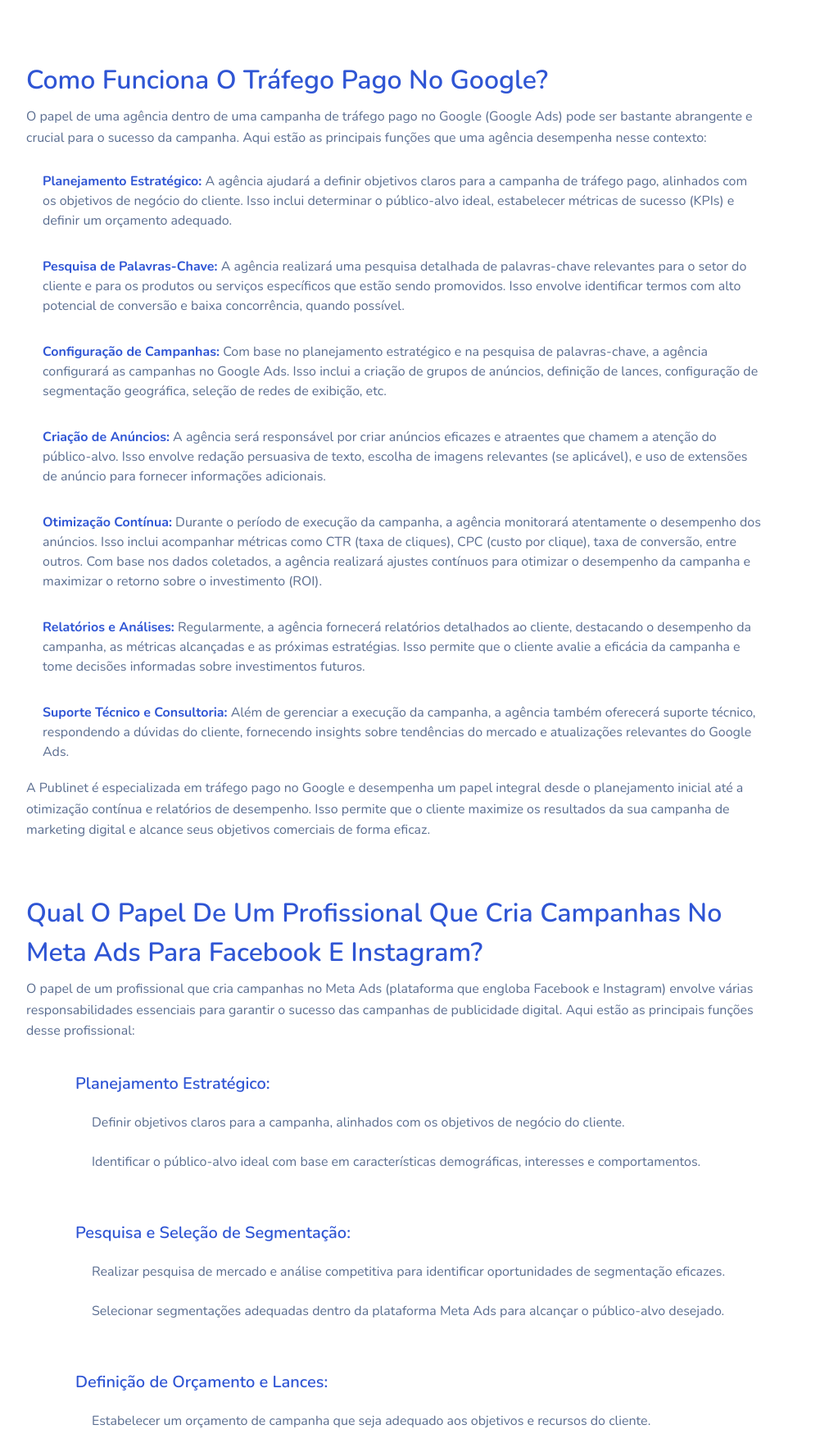
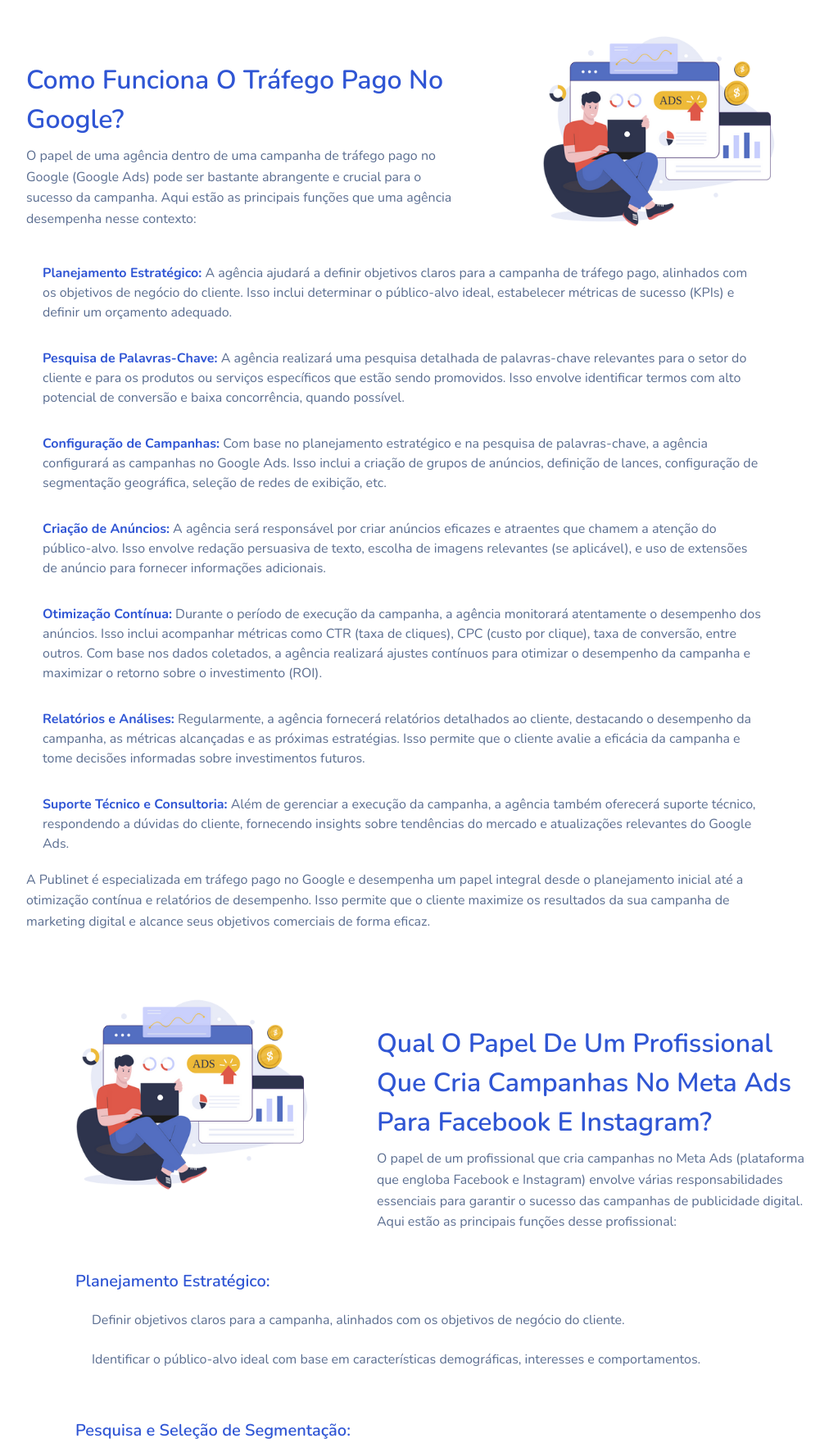
Before and after one commit to israelguido/base-layout, a PHP site: page /trafego-pago.php in a window 1280 px wide. Shown: the part 74-1834 px from the top of the page at 82% size, without its empty margins (53-1065 px from the left). Run offline with PHP 8.4, Linux system fonts and the light colour scheme.

Commit message:
:hammer: imagens da página de serviços

```diff
--- a/trafego-pago.php
+++ b/trafego-pago.php
@@ -1,10 +1,17 @@
 <?php include_once("header.php"); ?>
 
 <div class="container mt-100 mt-60">
+    <div class="row mt-5 mb-2">
+        <div class="col-6">
+            <h3 class="mt-5 mb-2 h2 text-primary text-capitalize">como funciona o tráfego pago no google?</h3>
+            <p class="text-secondary">O papel de uma agência dentro de uma campanha de tráfego pago no Google (Google Ads) pode ser bastante abrangente e crucial para o sucesso da campanha. Aqui estão as principais funções que uma agência desempenha nesse contexto:</p>
+        </div>
+        <div class="col-4 mr-5 mb-2">
+            <img src="images/trafego-pago/1.png" alt="Site profissional" width="400px">
+        </div>
+    </div>
     <div class="row">
         <div class="col-10">
-            <h3 class="mt-5 mb-2 h2 text-primary text-capitalize">como funciona o tráfego pago no google?</h3>
-            <p class="text-secondary">O papel de uma agência dentro de uma campanha de tráfego pago no Google (Google Ads) pode ser bastante abrangente e crucial para o sucesso da campanha. Aqui estão as principais funções que uma agência desempenha nesse contexto:</p>
             <ul class="list-group">
                 <li class="list-group-item border-0 mb-2 text-secondary"><span class="text-primary font-weight-bold">Planejamento Estratégico:</span> A agência ajudará a definir objetivos claros para a campanha de tráfego pago, alinhados com os objetivos de negócio do cliente. Isso inclui determinar o público-alvo ideal, estabelecer métricas de sucesso (KPIs) e definir um orçamento adequado.</li>
                 <li class="list-group-item border-0 mb-2 text-secondary"><span class="text-primary font-weight-bold">Pesquisa de Palavras-Chave:</span> A agência realizará uma pesquisa detalhada de palavras-chave relevantes para o setor do cliente e para os produtos ou serviços específicos que estão sendo promovidos. Isso envolve identificar termos com alto potencial de conversão e baixa concorrência, quando possível.</li>
@@ -17,11 +24,17 @@
             <p class="text-secondary">A Publinet é especializada em tráfego pago no Google e desempenha um papel integral desde o planejamento inicial até a otimização contínua e relatórios de desempenho. Isso permite que o cliente maximize os resultados da sua campanha de marketing digital e alcance seus objetivos comerciais de forma eficaz.</p>
         </div>
     </div>
-
+    <div class="row mt-5 mb-2">
+        <div class="col-4 mr-5 mb-2">
+            <img src="images/trafego-pago/1.png" alt="Site profissional" width="400px">
+        </div>
+        <div class="col-6">
+            <h3 class="mt-5 mb-2 h2 text-primary text-capitalize">qual o papel de um profissional que cria campanhas no meta ads para facebook e instagram?</h3>
+            <p class="text-secondary">O papel de um profissional que cria campanhas no Meta Ads (plataforma que engloba Facebook e Instagram) envolve várias responsabilidades essenciais para garantir o sucesso das campanhas de publicidade digital. Aqui estão as principais funções desse profissional:</p>
+        </div>
+    </div>
     <div class="row">
         <div class="col-10">
-            <h3 class="mt-5 mb-2 h2 text-primary text-capitalize">qual o papel de um profissional que cria campanhas no meta ads para facebook e instagram?</h3>
-            <p class="text-secondary">O papel de um profissional que cria campanhas no Meta Ads (plataforma que engloba Facebook e Instagram) envolve várias responsabilidades essenciais para garantir o sucesso das campanhas de publicidade digital. Aqui estão as principais funções desse profissional:</p>
             <ul>
                 <li class="list-group-item border-0 mb-3"><p class="h5 mt-2 text-primary">Planejamento Estratégico:</p>
                     <ul class="list-group">
@@ -74,10 +87,15 @@
             <p class="text-secondary">Em resumo, um profissional que cria campanhas no Meta Ads desempenha um papel fundamental na execução de estratégias de marketing digital eficazes para Facebook e Instagram. Eles são responsáveis por cada etapa do processo, desde o planejamento inicial até a análise de resultados, garantindo que as campanhas atinjam os objetivos de negócio do cliente de forma eficiente e rentável.</p>
         </div>
     </div>
-    <div class="row">
+    <div class="row mt-5 mb-2">
+        <div class="col-6">
+            <h3 class="mt-5 h2 text-primary text-capitalize">Serviço de TikTok Ads</h3>
+            <p class="text-secondary">Impulsione seu negócio com TikTok Ads!</p>
+        </div>
+        <div class="col-4">
+            <img src="images/trafego-pago/3.png" alt="">
+        </div>
         <div class="col-10">
-            <h3 class="mt-5 mb-2 h2 text-primary text-capitalize">Serviço de TikTok Ads</h3>
-            <p class="text-secondary">Impulsione seu negócio com TikTok Ads!</p>
             <ul>
                 <li class="list-group-item border-0 mb-3"><p class="h5 mt-2 text-primary">Por que TikTok Ads?</p>
                     <ul class="list-group">
```
Also changed, not shown: agencia-de-seo.php (+26 -5 lines), images/agencia-de-seo/1.png (added), images/agencia-de-seo/2.png (added), images/agencia-de-seo/3.png (added), images/trafego-pago/1.png (added), images/trafego-pago/2.png (added), images/trafego-pago/3.png (added).
